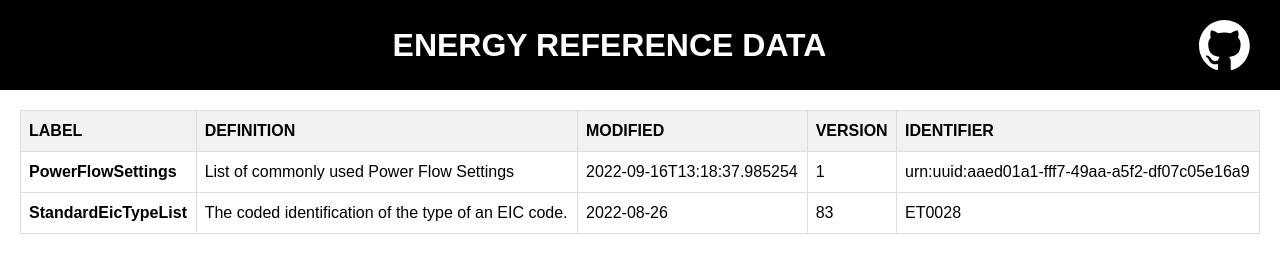
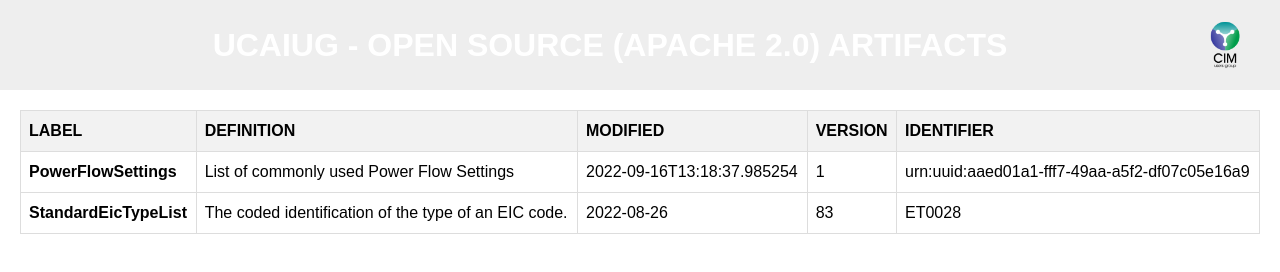
Before and after one commit to cimug-org/artifacts, a plain HTML site: page docs/index.html in a window 1280 px wide. Drawn offline with Linux system fonts and the light colour scheme.

Commit message:
logo updates

```diff
--- a/docs/index.html
+++ b/docs/index.html
@@ -31,7 +31,7 @@
         color: #000;
       }
       header {
-        background-color: #000;
+        background-color: #eeeeee;
         color: #fff;
         padding: 20px;
         text-align: center;
@@ -89,9 +89,9 @@
   <body>
     <header>
       <div></div>
-      <h1>Energy Reference Data</h1>
+      <h1>UCAIug - Open Source (Apache 2.0) Artifacts</h1>
       <a href="https://github.com/cimug-org/utf" target="_blank">
-        <img src="github-mark-white.svg" alt="GitHub Logo">
+        <img src="images/cimug-logo.png" alt="CIM Users Group Logo">
       </a>
     </header>
     <main>
```
Also changed, not shown: docs/images/cimug-logo.png (added).
